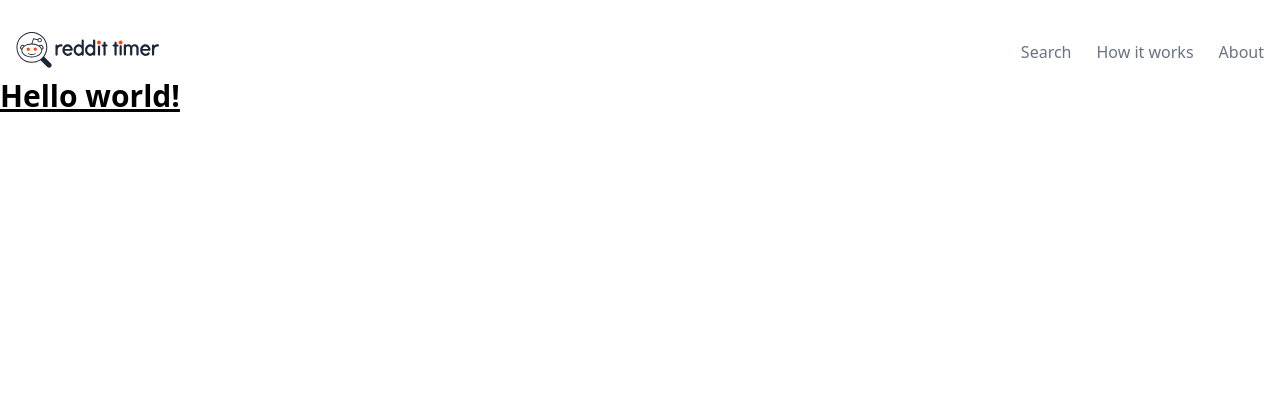
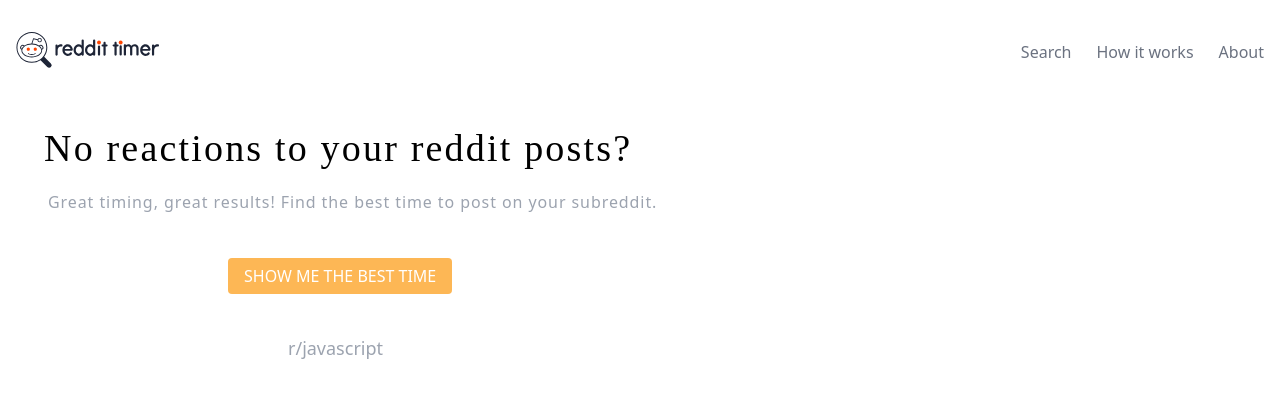
Before and after one commit to d4v3000/subreddit-analyzer, a React (Create React App) app: page / in a window 1280 px wide. Shown: the top 398 px of the page. Built offline with nearby package versions, Linux system fonts and the light colour scheme.

Commit message:
add introduction

```diff
--- a/src/App.js
+++ b/src/App.js
@@ -1,10 +1,11 @@
 import NavBar from "./components/NavBar";
+import Hero from "./components/hero-section/Hero";
 
 function App() {
   return (
     <>
       <NavBar />
-      <h1 className="text-3xl font-bold underline">Hello world!</h1>
+      <Hero />
     </>
   );
 }
--- /dev/null
+++ b/src/components/hero-section/Hero.js
@@ -0,0 +1,14 @@
+import React from "react";
+import Table from "./Table";
+import Introduction from "./Introduction";
+
+function Hero() {
+  return (
+    <>
+      <Introduction />
+      <Table />
+    </>
+  );
+}
+
+export default Hero;
--- /dev/null
+++ b/src/components/hero-section/Introduction.js
@@ -0,0 +1,25 @@
+import React from "react";
+
+function Introduction() {
+  return (
+    <div className="container mx-96 items-center mx-auto pt-8">
+      <p className="text-5xl mx-4 pt-1 font-display tracking-widest pl-7 mt-1 leading-relaxed">
+        No reactions to your reddit posts?
+      </p>
+      <p className="pl-8 mt-3 mx-4 text-sm tracking-widest font-mono mb-0.5 text-gray-400">
+        Great timing, great results! Find the best time to post on your
+        subreddit.
+      </p>
+      <button className="bg-orange-100 text-sm font-mono ml-58 mt-11 pt-2 pb-2 px-4 text-white rounded leading-tight">
+        SHOW ME THE BEST TIME
+      </button>
+      <div className="mx-72 mt-10 font-mono text-gray-400 font-normal">
+        <a href="/search" className="text-lg">
+          r/javascript
+        </a>
+      </div>
+    </div>
+  );
+}
+
+export default Introduction;
--- /dev/null
+++ b/src/components/hero-section/Table.js
@@ -0,0 +1,7 @@
+import React from "react";
+
+function Table() {
+  return <div></div>;
+}
+
+export default Table;
--- a/tailwind.config.js
+++ b/tailwind.config.js
@@ -9,6 +9,13 @@
     extend: {
       fontFamily: {
         mono: ["Montserrat", ...defaultTheme.fontFamily.sans],
+      },
+      fontSize: {
+        "5xl": ["38px", "46px"],
+        sm: ["16px", "20px"],
+      },
+      letterSpacing: {
+        widest: ".0575em",
       },
       colors: {
         orange: {
@@ -23,6 +30,7 @@
         42: "10.25rem",
         53: "13.25rem",
         54: "13.5rem",
+        58: "14.25rem",
         68: "17rem",
         69: "17.25rem",
         70: "17.5rem",
```
Also changed, not shown: src/logo/table.png (added).
